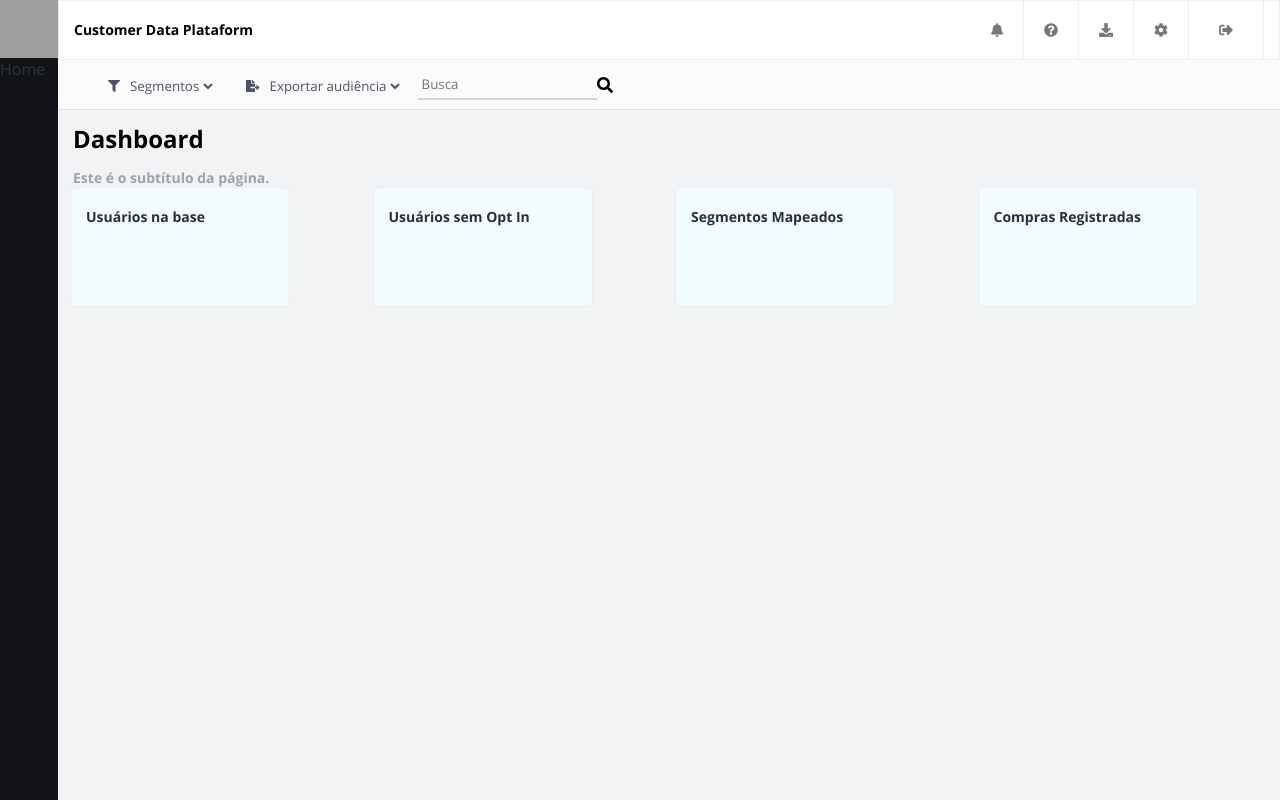
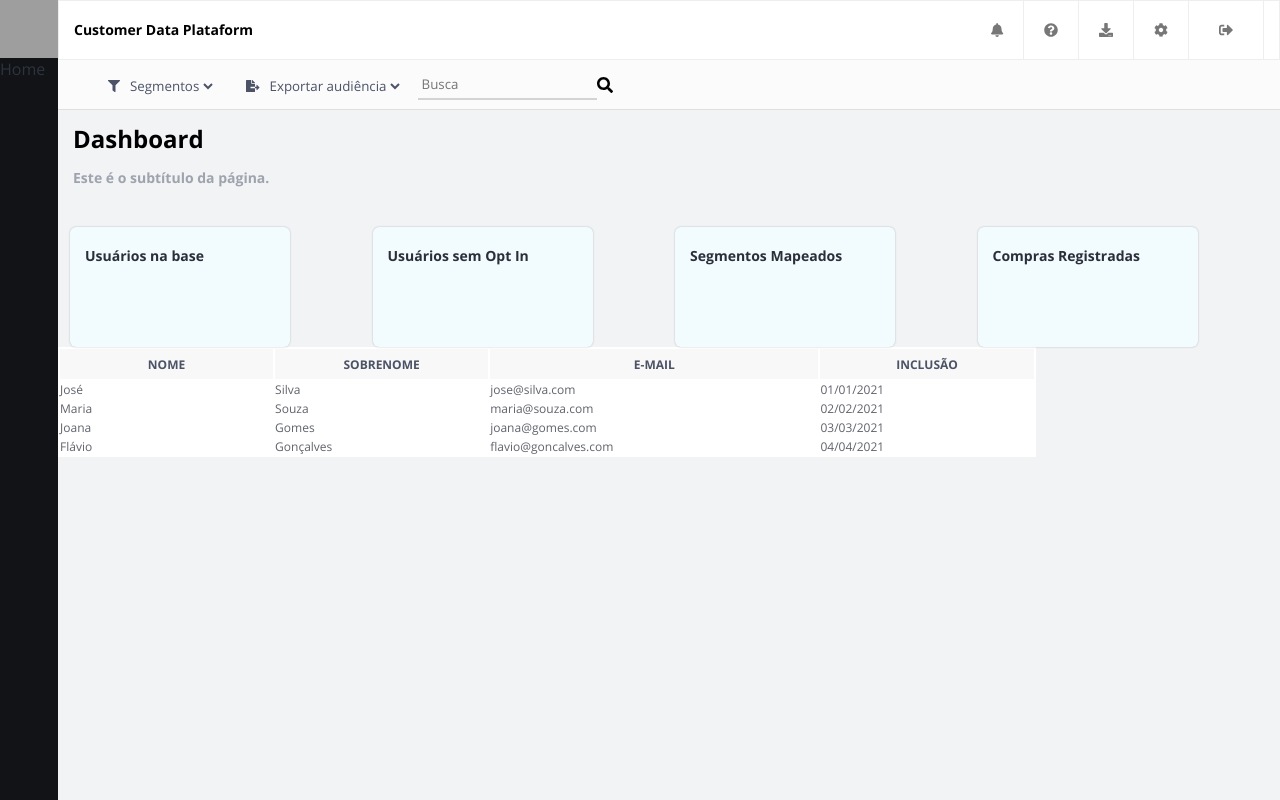
Before and after one commit to Pedr0visk/tutorial-nextjs, a Next.js app: page /dashboard in a window 1280 px wide. Built offline with nearby package versions, Linux system fonts and the light colour scheme; grey boxes are pictures that could not be loaded; a web font is replaced by a local one.

Commit message:
Inicindo table

```diff
--- a/src/containers/Filter/index.js
+++ b/src/containers/Filter/index.js
@@ -37,7 +37,7 @@ const Filter = () => {
           <Select>
             <Option>Exportar audiência</Option>
             {options.map((element) => (
-              <Option value={element}>{element}</Option>
+              <Option key={element} value={element}>{element}</Option>
             ))}
           </Select>
         </Link>
--- a/src/containers/GraphicsCard/styles.js
+++ b/src/containers/GraphicsCard/styles.js
@@ -6,7 +6,7 @@ export const Container = styled.div`
   width: 220px;
   padding: 0 15px;
   margin-right: auto;
-  border: 1px solid #eee;
+  box-shadow: 0px 0px 2px rgba(0, 0, 0, 0.25);
   border-radius: 6px;
   background-color: #F2FBFE;
   color: #2B2F3A;
--- /dev/null
+++ b/src/containers/Table/index.js
@@ -0,0 +1,69 @@
+  import React from 'react'
+  import { Line, Table, ColumnTitle, CellValue, Head } from './styles'
+  import {
+    faBell,
+    faQuestionCircle,
+    faDownload,
+    faCog,
+    faSignOutAlt
+  } from "@fortawesome/free-solid-svg-icons"
+
+  const TableMain = () => {
+    var values = [
+      {
+        nome: 'José',
+        sobrenome: 'Silva',
+        email: 'jose@silva.com',
+        inclusao: '01/01/2021'
+      },
+      {
+        nome: 'Maria',
+        sobrenome: 'Souza',
+        email: 'maria@souza.com',
+        inclusao: '02/02/2021'
+      },
+      {
+        nome: 'Joana',
+        sobrenome: 'Gomes',
+        email: 'joana@gomes.com',
+        inclusao: '03/03/2021'
+      },
+      {
+        nome: 'Flávio',
+        sobrenome: 'Gonçalves',
+        email: 'flavio@goncalves.com',
+        inclusao: '04/04/2021'
+      },
+    ];
+    return (
+        <Table>
+        <Head>
+        <Line>
+          <ColumnTitle>
+            NOME
+          </ColumnTitle>
+          <ColumnTitle>
+            SOBRENOME
+          </ColumnTitle>
+          <ColumnTitle>
+            E-MAIL
+          </ColumnTitle>
+          <ColumnTitle>
+            INCLUSÃO
+          </ColumnTitle>
+          </Line>
+          </Head>
+          {values.map((element) => (
+            <Line key={element.nome}>
+              <CellValue>{element.nome}</CellValue>
+              <CellValue>{element.sobrenome}</CellValue>
+              <CellValue>{element.email}</CellValue>
+              <CellValue>{element.inclusao}</CellValue>
+          </Line>
+
+          ))}
+        </Table>
+    )
+  }
+
+  export default TableMain
--- /dev/null
+++ b/src/containers/Table/styles.js
@@ -0,0 +1,24 @@
+import styled from 'styled-components'
+
+
+export const Head = styled.thead`
+  background-color: #F8F8F8;
+`
+export const ColumnTitle = styled.th`
+  color: #4c5366;
+  font-size: 12px;
+  height: 30px;
+  width: 80px;
+`
+export const Table = styled.table`
+  justify-content: center;
+  align-items: center;
+  width: 80%;
+  background-color: var(--white);
+`
+
+export const CellValue = styled.td`
+  font-size: 12px;
+  color: #2B2F3ABF;
+`
+export const Line = styled.tr``
--- a/src/pages/dashboard/index.js
+++ b/src/pages/dashboard/index.js
@@ -3,6 +3,7 @@
   import GraphicCard from '../../containers/GraphicsCard'
   import Layout from '../../containers/Layout'
   import Title from '../../containers/PageTitle'
+import TableMain from '../../containers/Table'
 
   const Dashboard = () => {
     return (
@@ -25,6 +26,10 @@
           </GraphicCard>
           </ContainerGraphics>
         </Container>
+        <div style={{alignItems: 'center', justifyContent: 'center'}}>
+        <TableMain />
+        </div>
+
       </Layout>
     )
   }
--- a/src/pages/dashboard/styles.js
+++ b/src/pages/dashboard/styles.js
@@ -4,6 +4,7 @@ import styled from 'styled-components'
 export const ContainerGraphics = styled.div`
     display: flex;
     margin-left: 12px;
+    margin-top: 40px;
 `
 
 export const Container = styled.div`
```
